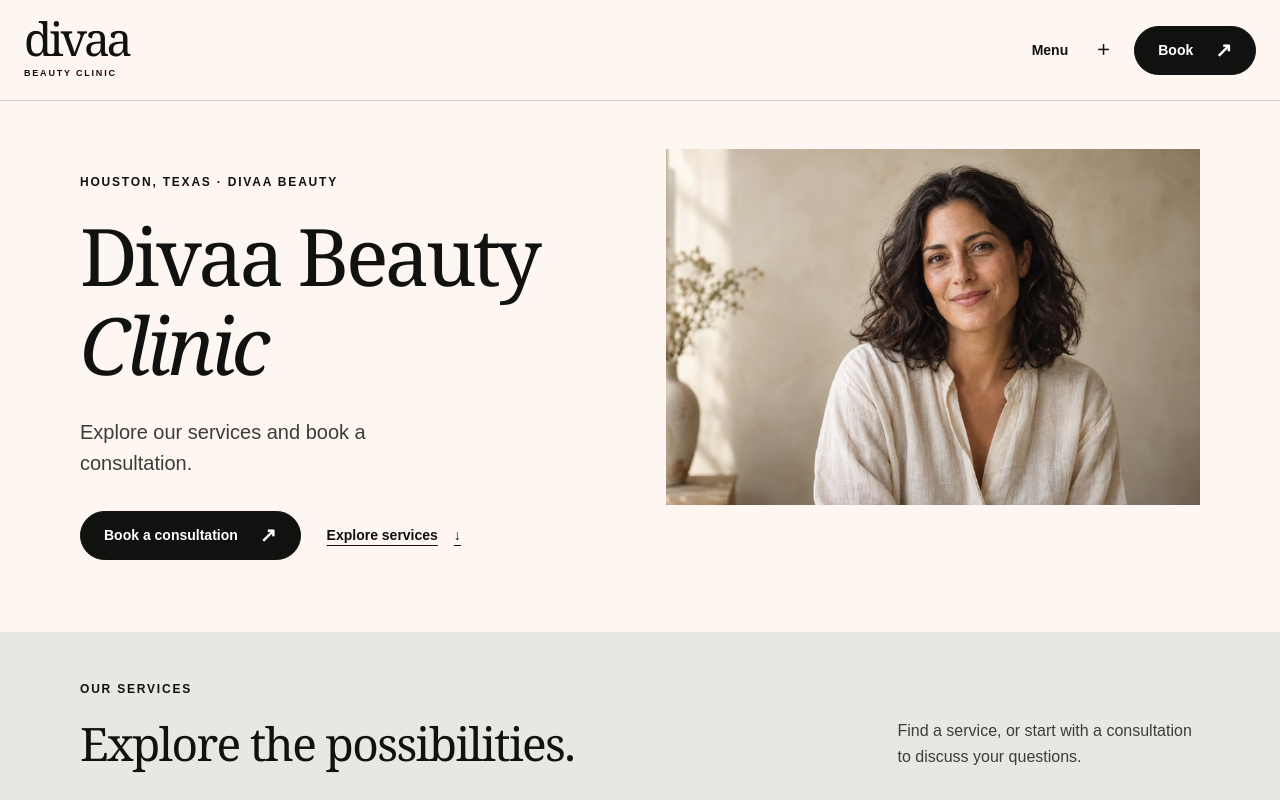
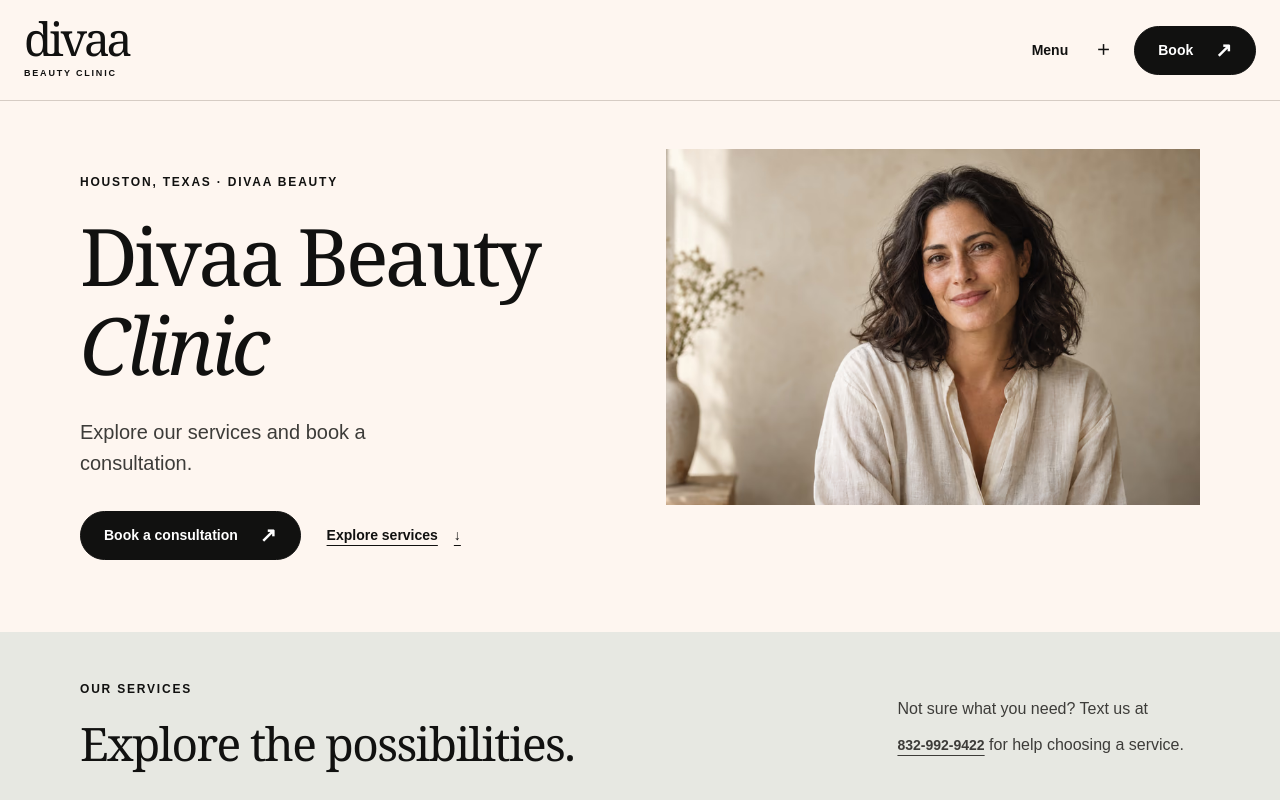
Before and after one commit to ZAldawah/divaa-clinic, a Next.js app: page / in a window 1280 px wide. Shown: the top 800 px of the page. Built offline with nearby package versions, Linux system fonts and the light colour scheme.

Commit message:
Clarify service discovery text help

```diff
--- a/src/app/(public)/page.js
+++ b/src/app/(public)/page.js
@@ -9,7 +9,7 @@
       <EditorialPortrait priority />
     </section>
     <section className="services-section section-space editorial-section" id="services" aria-labelledby="services-heading"><div className="content-width">
-      <div className="section-heading"><div><p className="eyebrow">Our services</p><h2 id="services-heading">Explore the possibilities.</h2></div><p>Find a service, or start with a consultation to discuss your questions.</p></div>
+      <div className="section-heading"><div><p className="eyebrow">Our services</p><h2 id="services-heading">Explore the possibilities.</h2></div><p>Not sure what you need? Text us at <a className="text-link" href="sms:8329929422">832-992-9422</a> for help choosing a service.</p></div>
       <div className="service-directory"><div className="service-grid">{services.map(service => <a className="service-card service-card-image" href={'/' + service.id} key={service.id}><ServiceImage serviceId={service.id} card /><div className="service-card-label"><h3>{service.name}</h3><span className="card-action" aria-hidden="true">↗</span></div></a>)}</div></div>
     </div></section>
     <section className="content-width consultation-section section-space editorial-section"><p className="eyebrow">A place to begin</p><h2>Unsure what you need?<br/><em>Text us.</em></h2><p>Tell us what you’re considering, and we can help you find the right place to start.</p><a className="button" href="sms:8329929422">Text us <span aria-hidden="true">↗</span></a></section>
```
